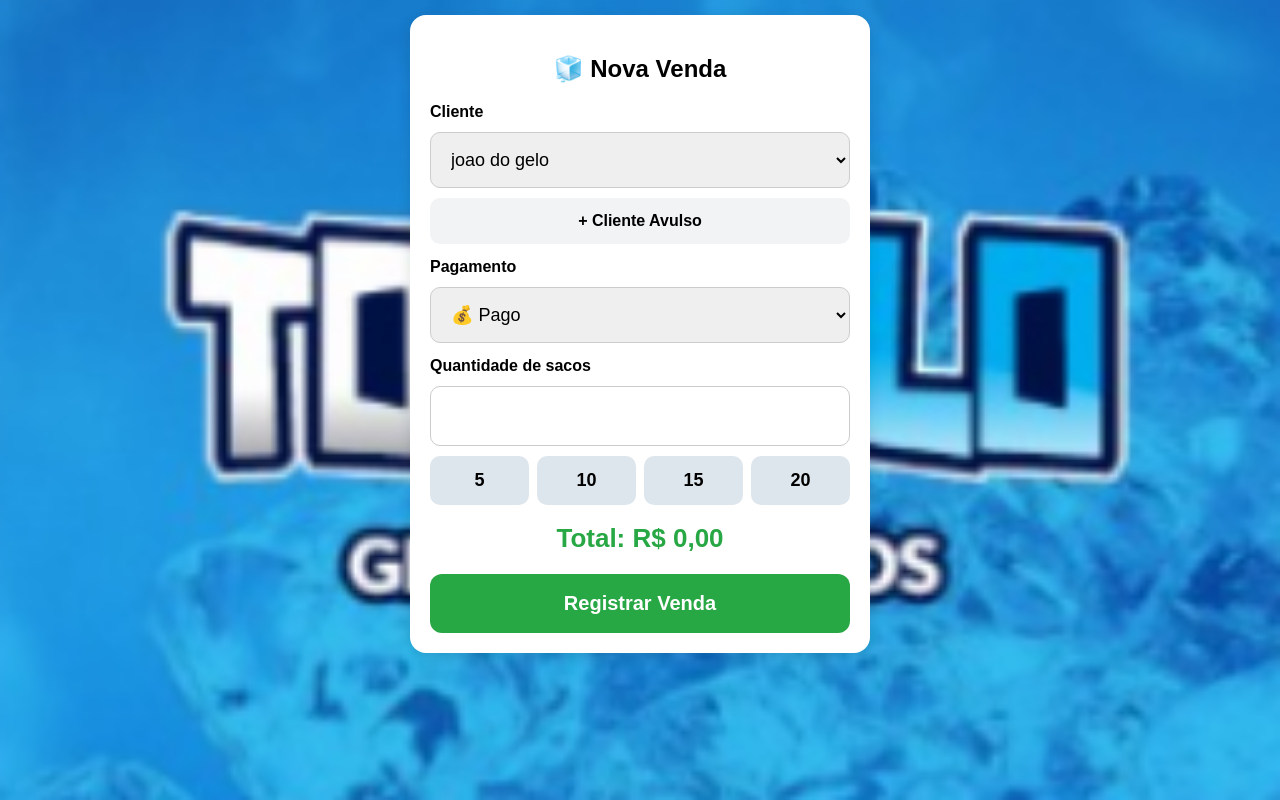
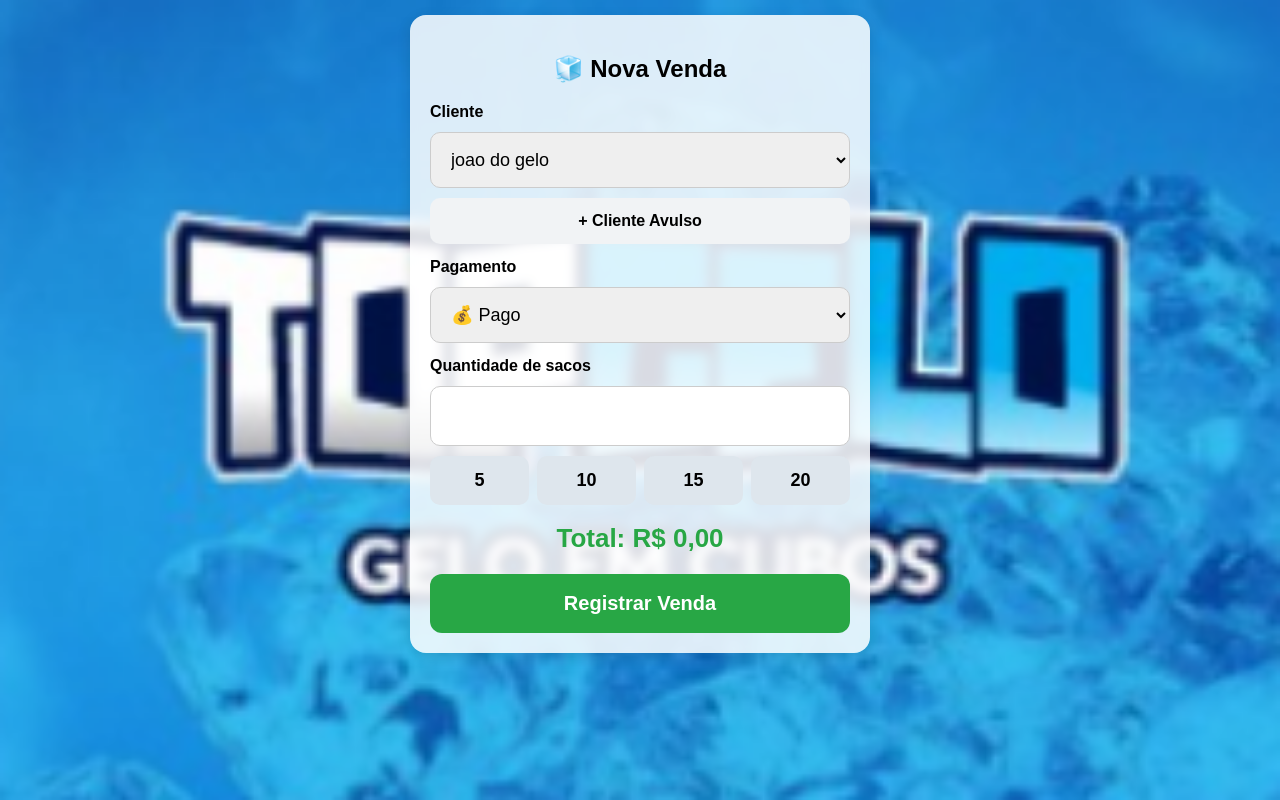
Before and after one commit to SESLLEY/PROJETO-GELO, a Django app: page / in a window 1280 px wide. Run offline with Django 5.2, Linux system fonts and the light colour scheme; data comes from the database, SQL or seed files in the repository.

```diff
--- a/estoque/templates/estoque/venda_rapida.html
+++ b/estoque/templates/estoque/venda_rapida.html
@@ -24,12 +24,13 @@
         }
 
         .card {
-            background: white;
+           background: rgba(255, 255, 255, 0.85);
            padding: 20px;
            border-radius: 16px;
            max-width: 420px;
            margin: auto;
            box-shadow: 0 4px 14px rgba(0,0,0,0.12);
+           backdrop-filter: blur(4px);
        }
 
         h2 {
```
Lines whose indentation alone changed are shown as unchanged.
